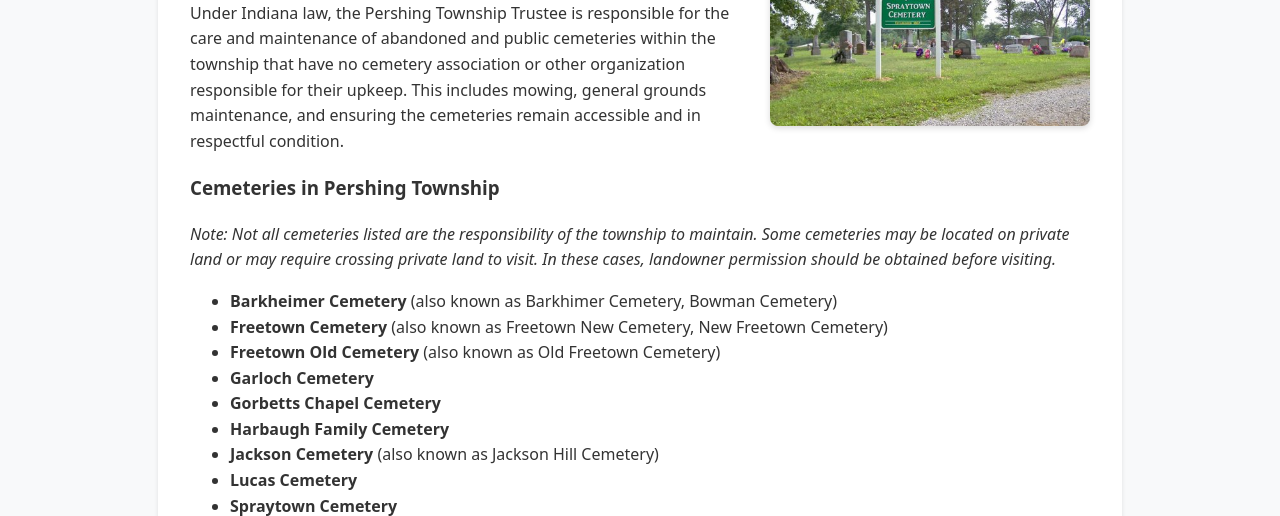
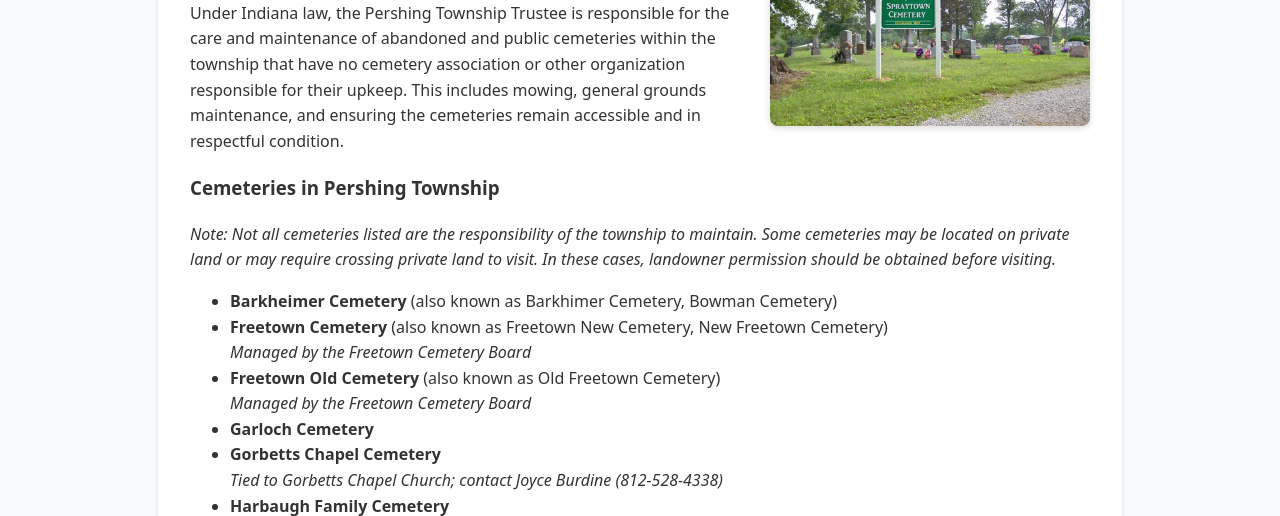
Before and after one commit to NA9VY/pershing-township, a plain HTML site: page cemeteries.html in a window 1280 px wide. Shown: the part 427-943 px from the top of the page. Drawn offline with Linux system fonts and the light colour scheme.

Commit message:
Add contact and management notes to cemetery list

```diff
--- a/cemeteries.html
+++ b/cemeteries.html
@@ -34,14 +34,14 @@
 
     <ul>
       <li><strong>Barkheimer Cemetery</strong> (also known as Barkhimer Cemetery, Bowman Cemetery)</li>
-      <li><strong>Freetown Cemetery</strong> (also known as Freetown New Cemetery, New Freetown Cemetery)</li>
-      <li><strong>Freetown Old Cemetery</strong> (also known as Old Freetown Cemetery)</li>
+      <li><strong>Freetown Cemetery</strong> (also known as Freetown New Cemetery, New Freetown Cemetery)<br><em>Managed by the Freetown Cemetery Board</em></li>
+      <li><strong>Freetown Old Cemetery</strong> (also known as Old Freetown Cemetery)<br><em>Managed by the Freetown Cemetery Board</em></li>
       <li><strong>Garloch Cemetery</strong></li>
-      <li><strong>Gorbetts Chapel Cemetery</strong></li>
+      <li><strong>Gorbetts Chapel Cemetery</strong><br><em>Tied to Gorbetts Chapel Church; contact Joyce Burdine (812-528-4338)</em></li>
       <li><strong>Harbaugh Family Cemetery</strong></li>
       <li><strong>Jackson Cemetery</strong> (also known as Jackson Hill Cemetery)</li>
-      <li><strong>Lucas Cemetery</strong></li>
-      <li><strong>Spraytown Cemetery</strong></li>
+      <li><strong>Lucas Cemetery</strong><br><em>Managed by the Freetown Cemetery Board</em></li>
+      <li><strong>Spraytown Cemetery</strong><br><em>Managed by the Spraytown Cemetery Association (meetings historically at Spraytown Free Methodist Church, 2372 W. State Road 58; church phone 812-497-2039)</em></li>
       <li><strong>Spurgeon Cemetery</strong> (also known as White Cemetery, White Cemetery #2)</li>
       <li><strong>Spurgeons Corner Cemetery #2</strong> (also known as Opportunity Area Cemetery #2)</li>
       <li><strong>Sutherland Cemetery</strong> (also known as Calhoun Cemetery)</li>
```
